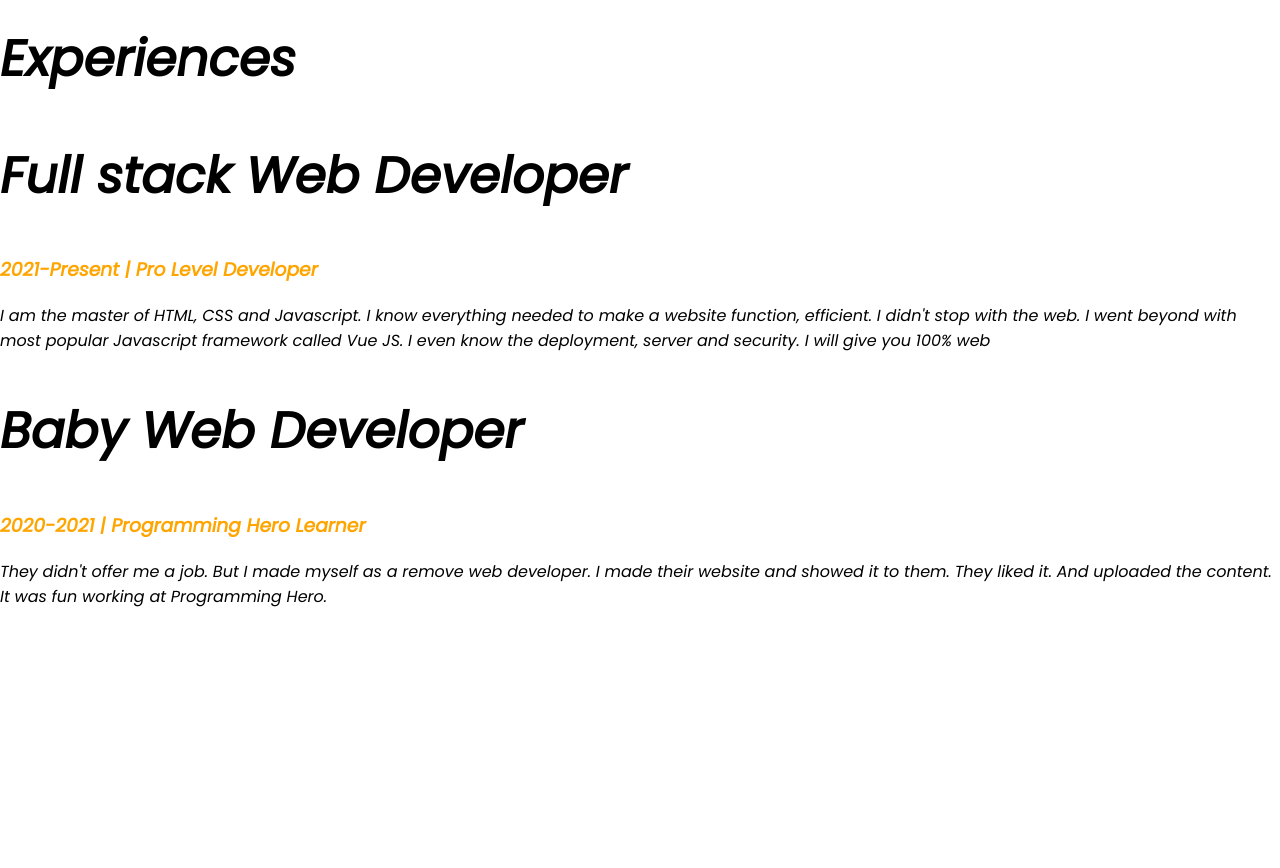
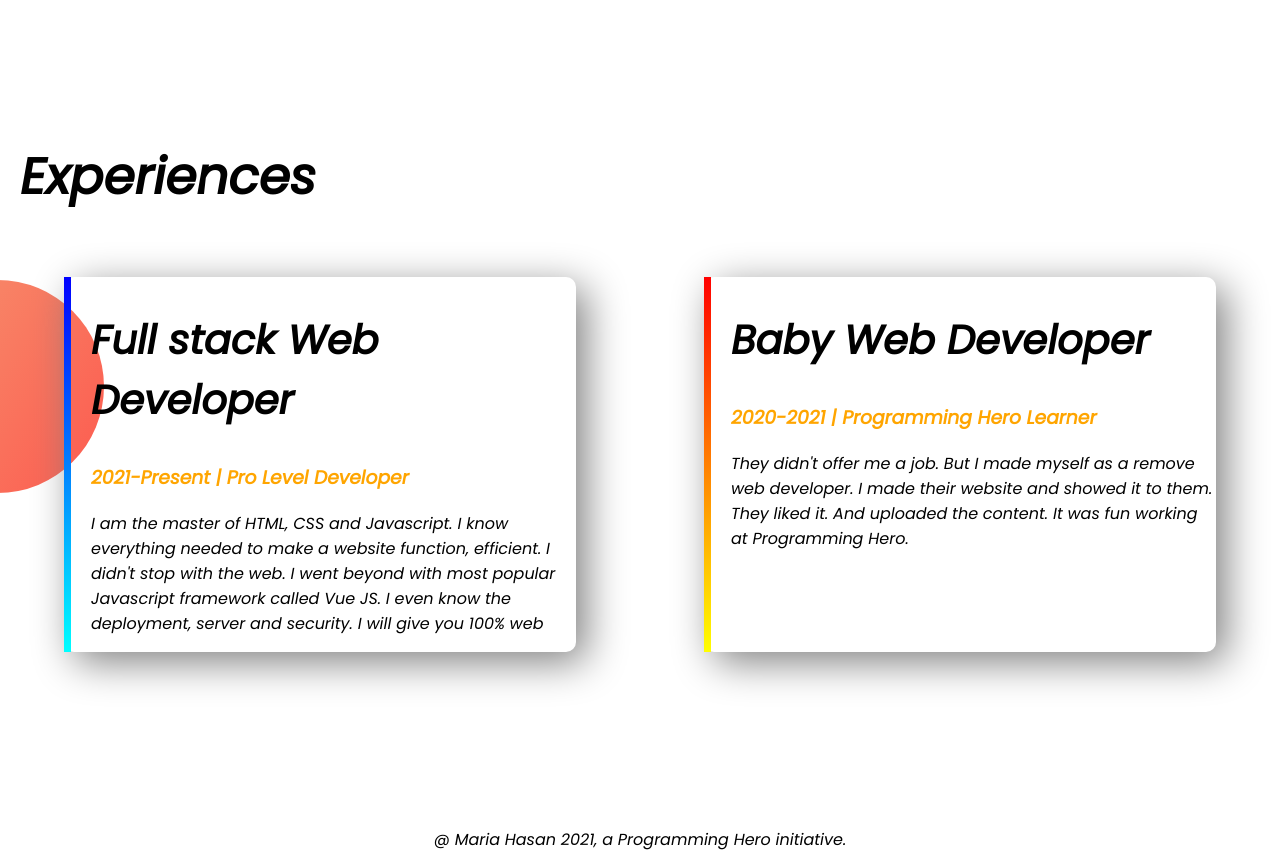
Before and after one commit to Maria-Hasan/developer-portfolio, a plain HTML site: page index.html in a window 1280 px wide. Shown: the part 1120-1988 px from the top of the page. Before the commit the page ends 1745 px from the top, so only its background shows below. Drawn offline with Linux system fonts and the light colour scheme.

Commit message:
full portfolio

```diff
--- a/index.html
+++ b/index.html
@@ -34,22 +34,28 @@
         <a class="link-button" href="https://www.linkedin.com/in/maria-hasan-014577216/" target="_blank">Downlode Resume</a>
     </div>
 </section>
-<section class="Experience-area">
-    <h1>Experiences</h1>
-    <div>
-        <h1>
+<section class="experience-area">
+    <h1 id="padding">Experiences</h1>
+    <div class="flexible-container">
+    <div id="developer" class="experience-item">
+        <h2>
             Full stack Web Developer
-        </h1>
+        </h2>
         <h3 class="orange-color">2021-Present | Pro Level Developer</h3>
         <p>I am the master of HTML, CSS and Javascript. I know everything needed to make a website function, efficient. I didn't stop with the web. I went beyond with most popular Javascript framework called Vue JS. I even know the deployment, server and security. I will give you 100% web</p>
     </div>
-    <h1>
+    <div id="student" class="experience-item">
+    <h2>
         Baby Web Developer
-    </h1>
+    </h2>
     <h3 class="orange-color">2020-2021 | Programming Hero Learner</h3>
     <p>They didn't offer me a job. But I made myself as a remove web developer. I made their website and showed it to them. They liked it. And uploaded the content. It was fun working at Programming Hero.</p>
-
+</div>
+</div>
 </section>
+<footer>
+    <p>@ Maria Hasan 2021, a Programming Hero initiative.</p>
+</footer>
 
 </body>
 </html>
--- a/style.css
+++ b/style.css
@@ -4,6 +4,9 @@ body {
 }
 h1{
     font-size:50px;
+}
+h2{
+    font-size: 40px;
 }
 .orange-color{
     color:orange;
@@ -36,3 +39,32 @@ h1{
     background-repeat: no-repeat;
     background-position: right;
 }
+#padding{
+    padding:20px
+}
+.experience-item{
+    width: 40%;
+    margin-left: 5%;
+    margin-right: 5%;
+    box-shadow: 10px 10px 40px gray;
+    padding-left: 20px;
+    border-radius: 10px;
+}
+.experience-area{
+    background-image: url(images/exp-bg.png);
+    background-repeat: no-repeat;
+    background-position: left;
+}
+#developer{
+    border-image: linear-gradient(blue,cyan);
+    border-image-slice: 1;
+    border-left:7px solid;
+}
+#student{
+    border-image: linear-gradient(red,yellow);
+    border-image-slice: 1;
+    border-left:7px solid;
+}
+footer p{
+    text-align: center;
+}
```
Also changed, not shown: images/jhankar.png (deleted), images/jhankar2.png (deleted).
